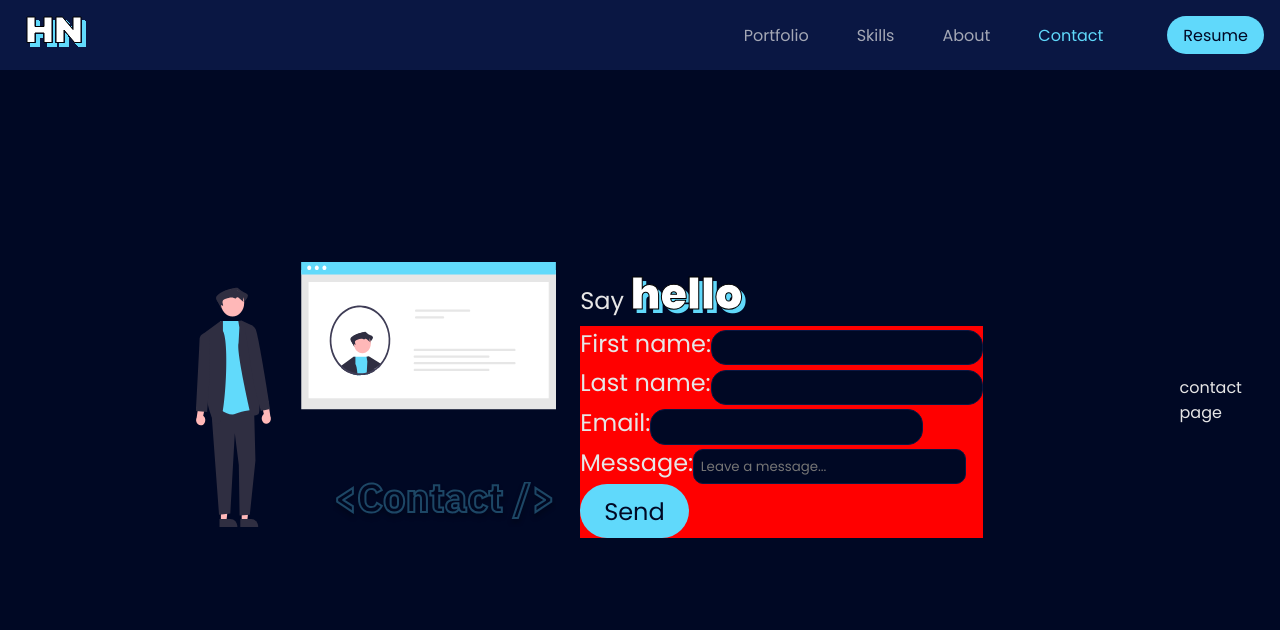
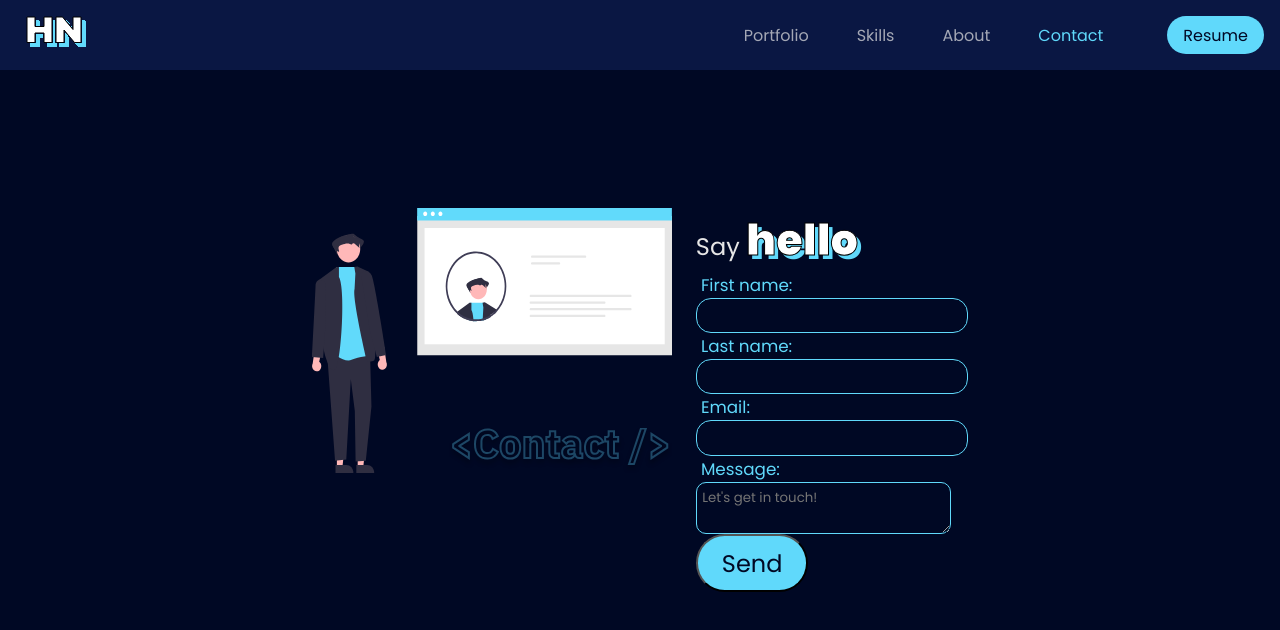
Before and after one commit to hn275/portfolio, a React (Create React App) app: page /contact in a window 1280 px wide. Shown: the top 630 px of the page. Built offline with nearby package versions, Linux system fonts and the light colour scheme.

Commit message:
added styling to forms

```diff
--- a/src/modules/pages/contact/components/form/Form.scss
+++ b/src/modules/pages/contact/components/form/Form.scss
@@ -1,16 +1,28 @@
 @use 'globals/styles';
 
+textarea#message {
+  border-radius: 10px;
+  padding: 0.4em;
+}
+
+.field {
+  color: styles.$fg-main;
+  background-color: styles.$bg-main;
+  border: 1px solid styles.$accent-main;
+}
+
 #contact--form {
-  display: flex;
-  flex-direction: column;
-  background-color: red;
+  label,
+  input,
+  textarea {
+    display: block;
+  }
+  /* display: grid; */
+  /* grid-gap: 1em; */
   input {
-    border: none;
     outline: none;
   }
   input[type='text'] {
-    background-color: styles.$bg-main;
-    border: 1px solid styles.$bg-nav;
     border-radius: 15px;
     padding: 0.5em;
     color: styles.$fg-main;
@@ -19,4 +31,23 @@
     border-radius: 10px;
     flex-grow: 1;
   }
+
+  .contact--form-field {
+    label {
+      font-size: 0.7em;
+      opacity: 0.6;
+      transform: translateX(1.3em);
+      transition: all 250ms ease-out;
+    }
+
+    label.has-text {
+      opacity: 1 !important;
+      transform: translate(0.3em) !important;
+      color: styles.$accent-main !important;
+    }
+
+    &:focus-within label {
+      opacity: 1;
+    }
+  }
 }
--- a/src/modules/pages/contact/components/form/index.tsx
+++ b/src/modules/pages/contact/components/form/index.tsx
@@ -1,39 +1,71 @@
+import React, { useState, useEffect } from 'react';
 import './Form.scss';
 
+interface FormType {
+  firstName: string;
+  lastName: string;
+  email: string;
+  message: string;
+}
+
 export const Form = () => {
+  // TSX
   return (
     <form id='contact--form'>
-      <div className='contact--form-firstname'>
-        <label htmlFor='firstName'>First name:</label>
+      <div className='contact--form-field'>
+        <label
+          htmlFor='firstName'
+          className='has-text'
+        >
+          First name:
+        </label>
         <input
           type='text'
           id='firstName'
+          className='field'
         />
       </div>
 
-      <div className='contact--form-lastname'>
-        <label htmlFor='lastName'>Last name:</label>
+      <div className='contact--form-field'>
+        <label
+          htmlFor='lastName'
+          className='has-text'
+        >
+          Last name:
+        </label>
         <input
           type='text'
           id='lastName'
+          className='field'
         />
       </div>
 
-      <div className='contact--form-email'>
-        <label htmlFor='email'>Email:</label>
+      <div className='contact--form-field'>
+        <label
+          htmlFor='email'
+          className='has-text'
+        >
+          Email:
+        </label>
         <input
           type='text'
           id='email'
+          className='field'
         />
       </div>
 
-      <div className='contact--form-message'>
-        <label htmlFor='message'>Message:</label>
-        <input
-          type='text'
+      <div className='contact--form-field'>
+        <label
+          htmlFor='message'
+          className='has-text'
+        >
+          Message:
+        </label>
+        <textarea
+          className='field'
           id='message'
-          placeholder='Leave a message...'
-        />
+          placeholder="Let's get in touch!"
+        ></textarea>
       </div>
 
       <div className='contact--submit-buttom'>
--- /dev/null
+++ b/src/modules/pages/contact/components/form/types/index.ts
@@ -0,0 +1,6 @@
+export interface FormType {
+  firstName: string;
+  lastName: string;
+  email: string;
+  message: string;
+}
--- a/src/modules/pages/contact/index.tsx
+++ b/src/modules/pages/contact/index.tsx
@@ -31,7 +31,6 @@ export const Contact = () => {
           </div>
         </div>
       </div>
-      <p>contact page</p>
     </section>
   );
 };
```
